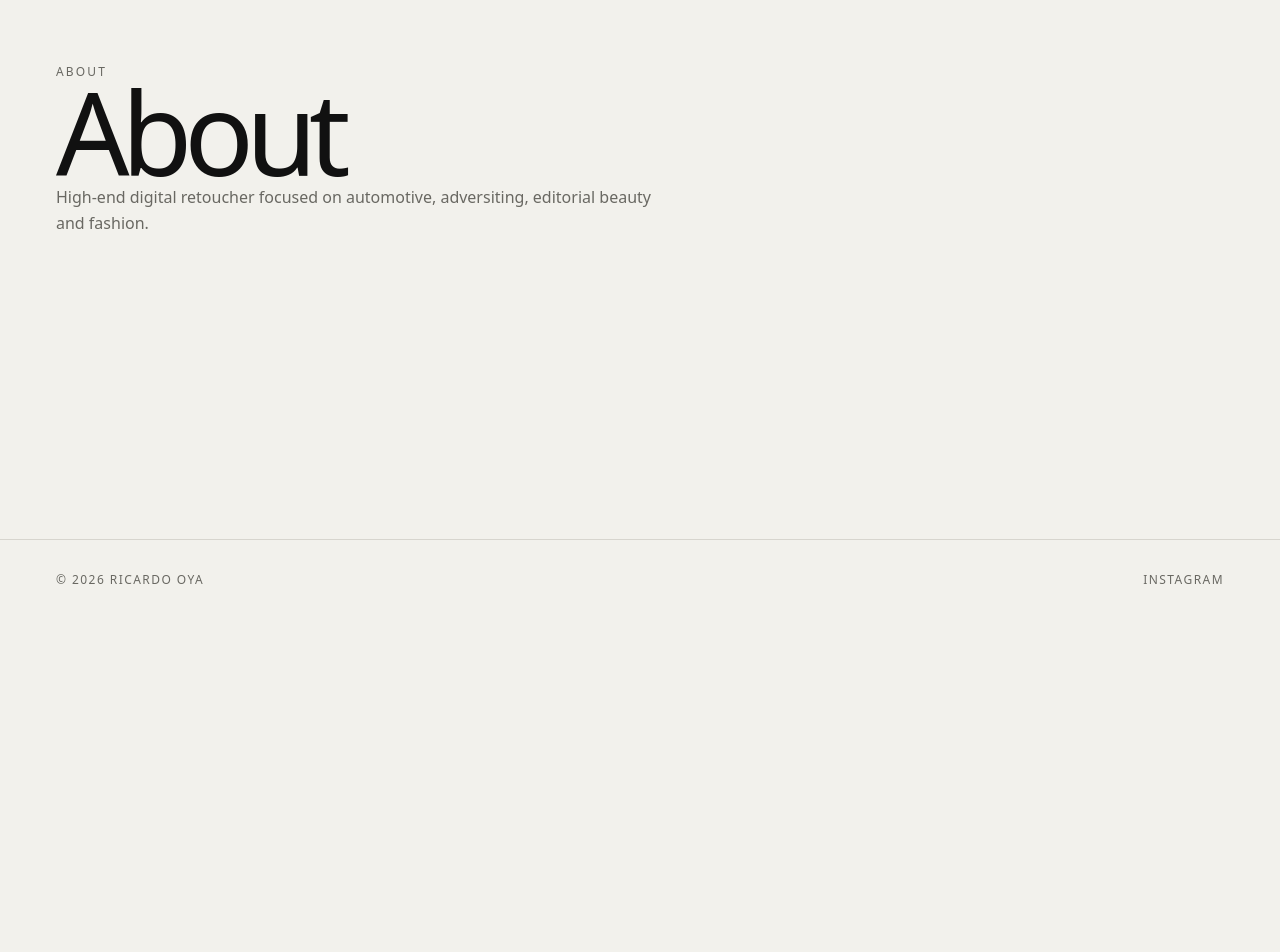
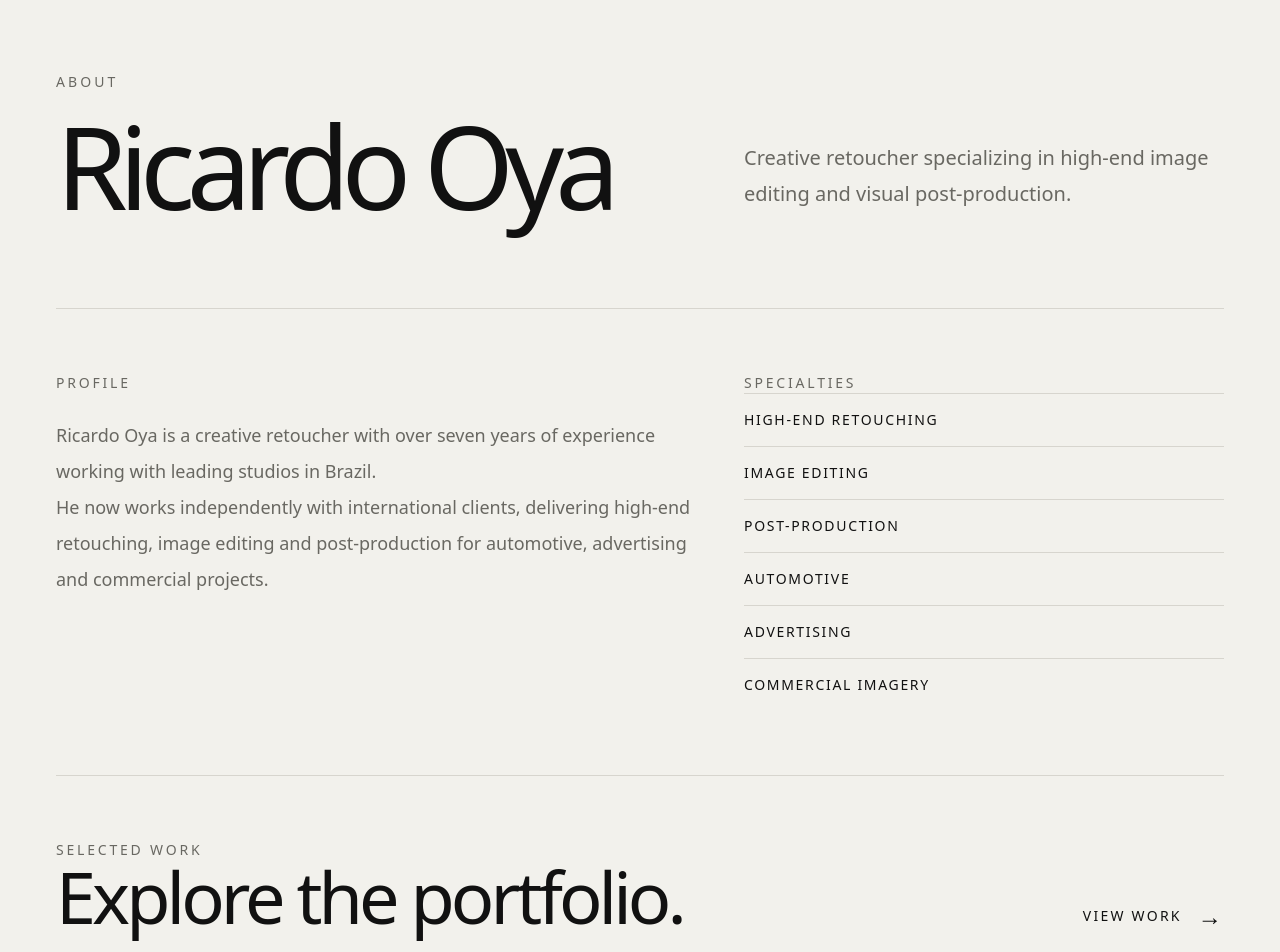
Before and after one commit to pdroAlves77/ricardo-oya-portfolio, a Next.js app: page /about in a window 1280 px wide. Shown: the part 180-1132 px from the top of the page. Before the commit the page ends 800 px from the top, so only its background shows below. Built offline with nearby package versions, Linux system fonts and the light colour scheme.

Commit message:
feat: prepare portfolio preview for client presentation

```diff
--- a/src/app/about/page.tsx
+++ b/src/app/about/page.tsx
@@ -1,32 +1,149 @@
+import type { Metadata } from "next";
+import Link from "next/link";
+
 import { Container } from "@/components/layout/Container";
 import { BackLink } from "@/components/ui/BackLink";
 import { ROUTES } from "@/constants/routes";
 
+export const metadata: Metadata = {
+  title: "About",
+  description:
+    "Ricardo Oya is a creative retoucher with over seven years of experience in high-end image editing and post-production.",
+};
+
+const specialties = [
+  "High-end Retouching",
+  "Image Editing",
+  "Post-production",
+  "Automotive",
+  "Advertising",
+  "Commercial Imagery",
+];
+
 export default function AboutPage() {
   return (
-    <main>
-      <Container className="py-10 md:py-14">
+    <main className="pb-20 md:pb-28">
+      <Container className="pt-6 md:pt-8">
+        <BackLink href={ROUTES.home} label="Portfolio" />
+      </Container>
 
-        <BackLink
-          href={ROUTES.home}
-          label="Home"
-        />
-
-        <section className="mt-16">
-
-          <p className="text-xs uppercase tracking-[0.18em] text-muted">
+      <Container>
+        <section className="pb-16 pt-14 md:pb-24 md:pt-20 lg:pt-24">
+          <p className="text-xs uppercase tracking-[0.22em] text-muted md:text-sm">
             About
           </p>
 
-          <h1 className="mt-6 text-[clamp(3.5rem,9vw,8rem)] font-medium tracking-[-0.07em] leading-[0.9]">
-            About
-          </h1>
+          <div className="mt-7 grid gap-12 lg:grid-cols-[minmax(0,1fr)_30rem] lg:items-end">
+            <h1
+              className="
+                max-w-[9ch]
+                text-[clamp(4rem,14vw,7rem)]
+                font-medium
+                leading-[0.8]
+                tracking-[-0.075em]
+                sm:text-[clamp(5rem,12vw,9rem)]
+                lg:text-[clamp(6rem,9vw,10rem)]
+              "
+            >
+              Ricardo Oya
+            </h1>
 
-          <p className="mt-8 max-w-2xl text-muted leading-relaxed">
-            High-end digital retoucher focused on  automotive,
-            adversiting, editorial beauty and fashion.
-          </p>
+            <p className="max-w-xl text-lg leading-8 text-muted md:text-xl md:leading-9">
+              Creative retoucher specializing in high-end image editing and
+              visual post-production.
+            </p>
+          </div>
+        </section>
 
+        <section
+          className="
+            grid
+            gap-12
+            border-t
+            border-border
+            py-12
+            md:grid-cols-[minmax(0,1fr)_30rem]
+            md:py-16
+          "
+        >
+          <div>
+            <p className="text-xs uppercase tracking-[0.2em] text-muted md:text-sm">
+              Profile
+            </p>
+
+            <div className="mt-6 max-w-3xl space-y-6 text-base leading-8 text-muted md:text-lg md:leading-9">
+              <p>
+                Ricardo Oya is a creative retoucher with over seven years of
+                experience working with leading studios in Brazil.
+              </p>
+
+              <p>
+                He now works independently with international clients,
+                delivering high-end retouching, image editing and
+                post-production for automotive, advertising and commercial
+                projects.
+              </p>
+            </div>
+          </div>
+
+          <div>
+            <p className="text-xs uppercase tracking-[0.2em] text-muted md:text-sm">
+              Specialties
+            </p>
+
+            <ul className="mt-6 divide-y divide-border border-t border-border">
+              {specialties.map((specialty) => (
+                <li
+                  key={specialty}
+                  className="py-4 text-sm uppercase tracking-[0.12em]"
+                >
+                  {specialty}
+                </li>
+              ))}
+            </ul>
+          </div>
+        </section>
+
+        <section className="border-t border-border py-12 md:py-16">
+          <div className="flex flex-col gap-8 sm:flex-row sm:items-end sm:justify-between">
+            <div>
+              <p className="text-xs uppercase tracking-[0.2em] text-muted md:text-sm">
+                Selected Work
+              </p>
+
+              <h2 className="mt-4 text-4xl font-medium tracking-[-0.055em] sm:text-5xl md:text-7xl">
+                Explore the portfolio.
+              </h2>
+            </div>
+
+            <Link
+              href={ROUTES.home}
+              className="
+                group
+                inline-flex
+                items-center
+                gap-4
+                text-sm
+                uppercase
+                tracking-[0.16em]
+              "
+            >
+              View work
+
+              <span
+                aria-hidden="true"
+                className="
+                  text-2xl
+                  transition-transform
+                  duration-300
+                  ease-[var(--ease-portfolio)]
+                  group-hover:translate-x-1
+                "
+              >
+                →
+              </span>
+            </Link>
+          </div>
         </section>
       </Container>
     </main>
--- a/src/app/contact/page.tsx
+++ b/src/app/contact/page.tsx
@@ -1,32 +1,120 @@
+import type { Metadata } from "next";
+import Link from "next/link";
+
 import { Container } from "@/components/layout/Container";
 import { BackLink } from "@/components/ui/BackLink";
 import { ROUTES } from "@/constants/routes";
 
+export const metadata: Metadata = {
+  title: "Contact",
+  description:
+    "Contact Ricardo Oya for retouching, post-production and creative collaborations.",
+};
+
+const INSTAGRAM_URL = "https://www.instagram.com/ricardooya.art";
+
 export default function ContactPage() {
   return (
-    <main>
-      <Container className="py-10 md:py-14">
+    <main className="pb-20 md:pb-28">
+      <Container className="pt-6 md:pt-8">
+        <BackLink href={ROUTES.home} label="Portfolio" />
+      </Container>
 
-        <BackLink
-          href={ROUTES.home}
-          label="Home"
-        />
+      <Container>
+        <section
+          className="
+            flex
+            min-h-[calc(100svh-10rem)]
+            flex-col
+            justify-between
+            pb-12
+            pt-14
+            md:min-h-[calc(100svh-12rem)]
+            md:pb-16
+            md:pt-20
+          "
+        >
+          <div>
+            <p className="text-xs uppercase tracking-[0.22em] text-muted md:text-sm">
+              Contact
+            </p>
 
-        <section className="mt-16">
+            <h1
+              className="
+                mt-7
+                max-w-[10ch]
+                text-[clamp(4rem,14vw,7rem)]
+                font-medium
+                leading-[0.8]
+                tracking-[-0.075em]
+                sm:text-[clamp(5rem,12vw,9rem)]
+                lg:text-[clamp(6rem,9vw,10rem)]
+              "
+            >
+              Let&apos;s work together.
+            </h1>
+          </div>
 
-          <p className="text-xs uppercase tracking-[0.18em] text-muted">
-            Contact
-          </p>
+          <div
+            className="
+              mt-20
+              grid
+              gap-10
+              border-t
+              border-border
+              pt-10
+              md:grid-cols-[minmax(0,1fr)_26rem]
+              md:items-end
+              md:pt-12
+            "
+          >
+            <p className="max-w-2xl text-lg leading-8 text-muted md:text-xl md:leading-9">
+              Available for retouching, post-production, commercial projects
+              and creative collaborations.
+            </p>
 
-          <h1 className="mt-6 text-[clamp(3.5rem,9vw,8rem)] font-medium tracking-[-0.07em] leading-[0.9]">
-            Contact
-          </h1>
+            <div>
+              <p className="text-xs uppercase tracking-[0.2em] text-muted md:text-sm">
+                Get in touch
+              </p>
 
-          <p className="mt-8 max-w-xl text-muted leading-relaxed">
-            Available for freelance projects,
-            commercial work and creative collaborations.
-          </p>
+              <Link
+                href={INSTAGRAM_URL}
+                target="_blank"
+                rel="noreferrer"
+                className="
+                  group
+                  mt-5
+                  flex
+                  items-center
+                  justify-between
+                  gap-8
+                  border-b
+                  border-foreground
+                  pb-4
+                  text-xl
+                  font-medium
+                  tracking-[-0.03em]
+                  sm:text-2xl
+                "
+              >
+                @ricardooya.art
 
+                <span
+                  aria-hidden="true"
+                  className="
+                    text-2xl
+                    transition-transform
+                    duration-300
+                    ease-[var(--ease-portfolio)]
+                    group-hover:translate-x-1
+                  "
+                >
+                  ↗
+                </span>
+              </Link>
+            </div>
+          </div>
         </section>
       </Container>
     </main>
--- a/src/app/page.tsx
+++ b/src/app/page.tsx
@@ -44,7 +44,7 @@ export default async function HomePage() {
                 md:text-sm
               "
             >
-              Digital Retoucher
+              Creative Retoucher
             </p>
 
             <span
@@ -74,14 +74,14 @@ export default async function HomePage() {
               grid
               gap-7
               md:mt-12
-              md:grid-cols-[minmax(0,42rem)_auto]
+              md:grid-cols-[minmax(0,46rem)_auto]
               md:items-end
               md:justify-between
             "
           >
             <p
               className="
-                max-w-2xl
+                max-w-3xl
                 text-base
                 leading-7
                 text-muted
@@ -89,8 +89,8 @@ export default async function HomePage() {
                 md:leading-9
               "
             >
-              Retouching, compositing and post-production for automotive,
-              lifestyle and commercial campaigns.
+              High-end retouching and image editing for automotive,
+              commercial and international projects.
             </p>
 
             <div className="flex items-center gap-3 md:justify-self-end">
@@ -167,7 +167,6 @@ export default async function HomePage() {
               </div>
 
               <h2
-                id="featured-project-heading-mobile"
                 className="
                   text-2xl
                   font-medium
--- a/src/components/layout/Footer.tsx
+++ b/src/components/layout/Footer.tsx
@@ -1,24 +1,64 @@
 import Link from "next/link";
+
+import { ROUTES } from "@/constants/routes";
 
 import { Container } from "./Container";
 
 const currentYear = new Date().getFullYear();
 
+const INSTAGRAM_URL = "https://www.instagram.com/ricardooya.art";
+
 export function Footer() {
   return (
     <Container
       as="footer"
-      className="flex flex-col gap-4 border-t border-border py-8 text-xs uppercase tracking-[0.12em] text-muted sm:flex-row sm:items-center sm:justify-between"
+      className="
+        grid
+        gap-8
+        border-t
+        border-border
+        py-8
+        text-xs
+        uppercase
+        tracking-[0.16em]
+        text-muted
+        sm:grid-cols-3
+        sm:items-center
+      "
     >
       <p>© {currentYear} Ricardo Oya</p>
 
+      <nav
+        aria-label="Footer navigation"
+        className="flex gap-6 sm:justify-center"
+      >
+        <Link
+          href={ROUTES.about}
+          className="transition-colors duration-300 hover:text-foreground"
+        >
+          About
+        </Link>
+
+        <Link
+          href={ROUTES.contact}
+          className="transition-colors duration-300 hover:text-foreground"
+        >
+          Contact
+        </Link>
+      </nav>
+
       <Link
-        href="https://www.instagram.com/ricardooya.art"
+        href={INSTAGRAM_URL}
         target="_blank"
         rel="noreferrer"
-        className="transition-colors hover:text-foreground"
+        className="
+          transition-colors
+          duration-300
+          hover:text-foreground
+          sm:justify-self-end
+        "
       >
-        Instagram
+        Instagram ↗
       </Link>
     </Container>
   );
```
